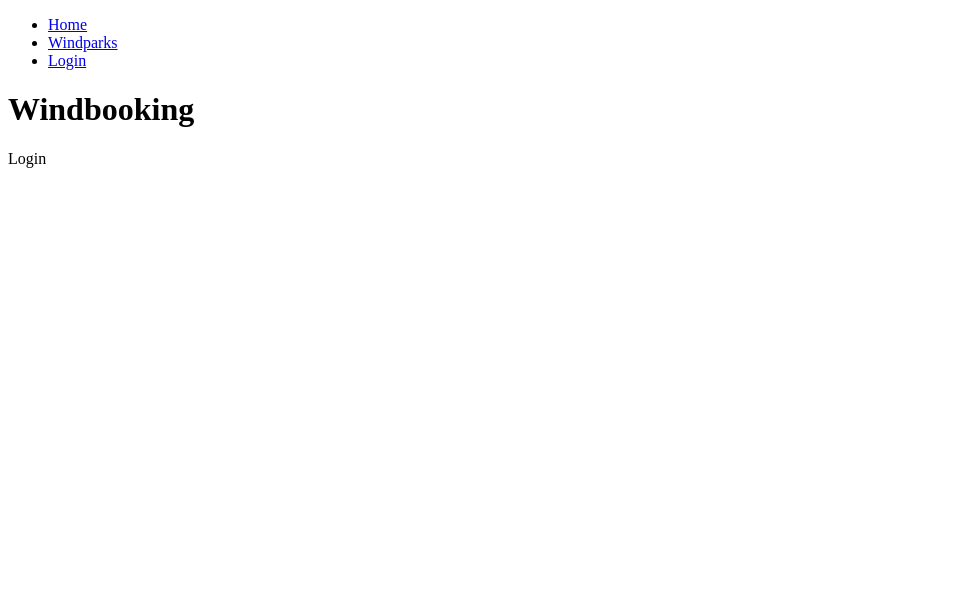
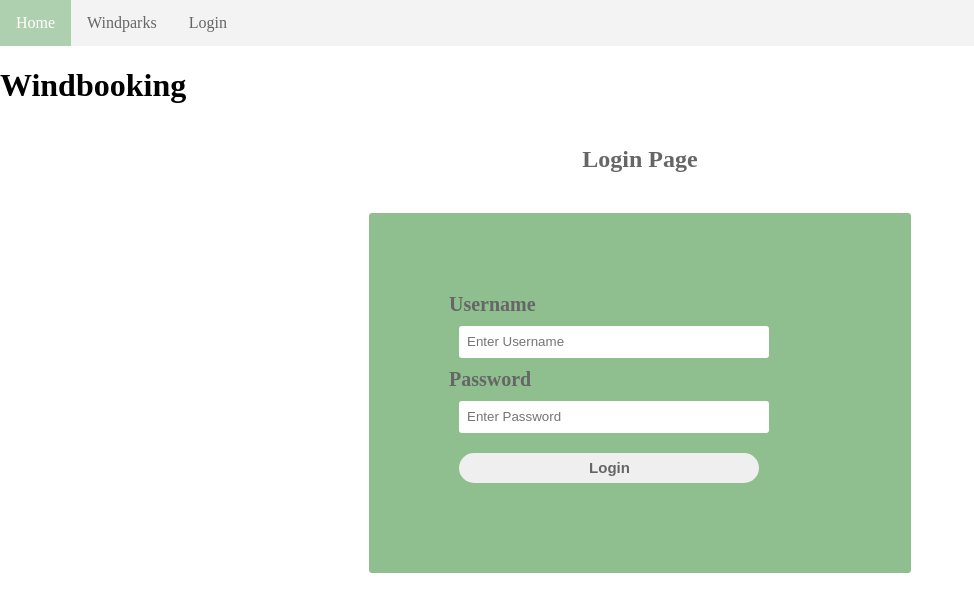
Before and after one commit to leantrim/windbooking-frontend, a React (Create React App) app: page /login in a window 1280 px wide. Shown: the top 612 px of the page, without its empty margins (0-974 px from the left). Built offline with nearby package versions, Linux system fonts and the light colour scheme.

Commit message:
added format for login page and css

```diff
--- a/package.json
+++ b/package.json
@@ -13,6 +13,7 @@
     "@types/react-dom": "^17.0.11",
     "@types/react-router": "^5.1.18",
     "axios": "^0.25.0",
+    "joi": "^17.6.0",
     "react": "^17.0.2",
     "react-dom": "^17.0.2",
     "react-router-dom": "^5.3.0",
--- a/src/components/Login.tsx
+++ b/src/components/Login.tsx
@@ -1,7 +1,43 @@
 import React from "react";
+import Joi from "joi";
+import "../styles/Login.css";
 
-const Login = () => {
-  return <div>Login</div>;
-};
+function Login() {
+  // const schema = Joi.object({
+  //   username: Joi.string().min(5).max(50).required().label("Username"),
+  //   password: Joi.string().min(6).max(255).required().label("Password"),
+  // });
+
+  return (
+    <body>
+      <h2>Login Page</h2>
+      <div className="login">
+        <label htmlFor="username">
+          <b>Username</b>
+        </label>
+        <input
+          type="text"
+          placeholder="Enter Username"
+          name="uname"
+          id="Uname"
+          required
+        ></input>
+
+        <label htmlFor="password">
+          <b>Password</b>
+        </label>
+        <input
+          type="password"
+          placeholder="Enter Password"
+          name="psw"
+          id="Pass"
+          required
+        ></input>
+
+        <input type="button" name="log" id="Log" value="Login"></input>
+      </div>
+    </body>
+  );
+}
 
 export default Login;
--- a/src/components/NavBar.tsx
+++ b/src/components/NavBar.tsx
@@ -1,6 +1,6 @@
 import React from "react";
 import { Link as NavLink } from "react-router-dom";
-import "..styles/NavBar.css";
+import "../styles/NavBar.css";
 
 const NavBar = () => {
   return (
--- /dev/null
+++ b/src/styles/Login.css
@@ -0,0 +1,59 @@
+body {
+  margin: 0;
+  padding: 0;
+}
+
+h2 {
+  text-align: center;
+  color: #666;
+  padding: 20px;
+}
+
+.login {
+  width: 382px;
+  overflow: hidden;
+  margin: auto;
+  padding: 80px;
+  border-radius: 3px;
+  background: rgb(115, 175, 115, 0.8);
+}
+
+label {
+  font-size: 20px;
+  font-weight: bold;
+  color: #666;
+}
+
+#Uname {
+  width: 300px;
+  height: 30px;
+  border: none;
+  border-radius: 3px;
+  padding-left: 8px;
+  margin: 10px;
+}
+
+#Pass {
+  width: 300px;
+  height: 30px;
+  border: none;
+  border-radius: 3px;
+  padding-left: 8px;
+  margin: 10px;
+}
+
+#Log {
+  width: 300px;
+  height: 30px;
+  border: none;
+  border-radius: 17px;
+  padding-left: 7px;
+  margin: 10px;
+  font-size: 15px;
+  font-weight: bold;
+  color: #666;
+}
+
+button:hover {
+  opacity: 0.8;
+}
```
Also changed, not shown: 1 other file (tests, documents, lock files or other folders).
